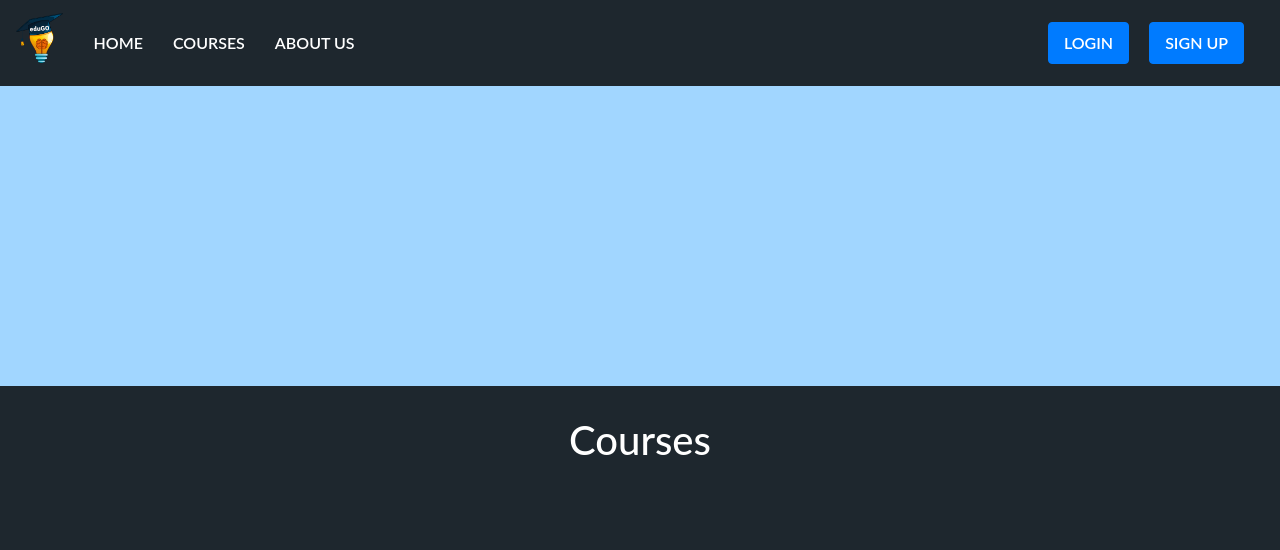
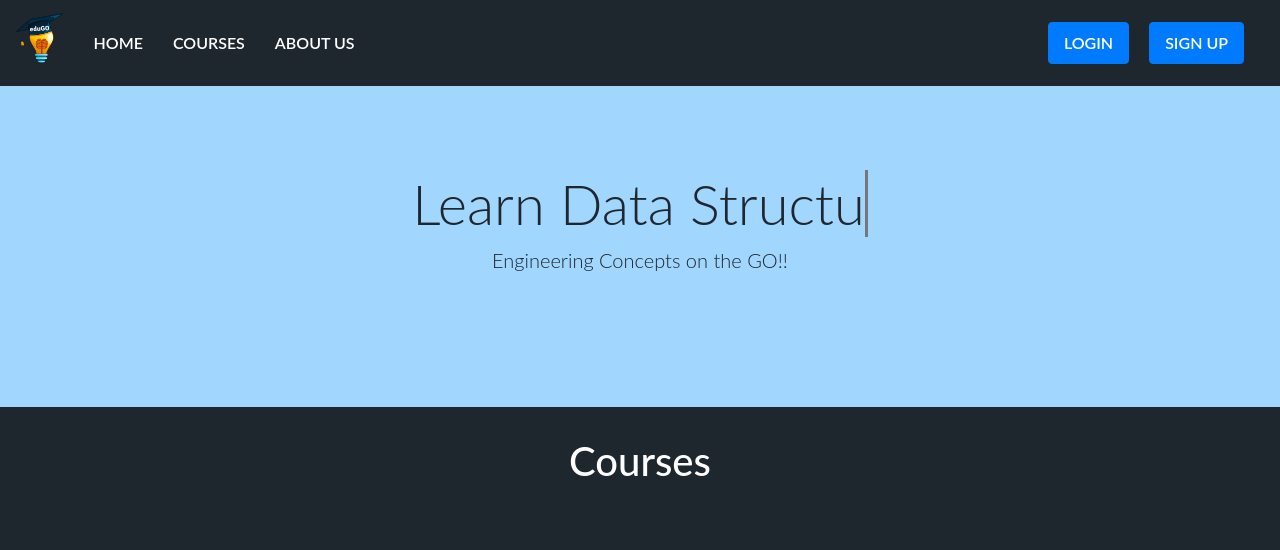
Before and after one commit to parthpanchal3399/eduGO-website, a PHP site: page /browsecourses.php in a window 1280 px wide. Shown: the top 550 px of the page. Run offline with PHP 8.4, Linux system fonts and the light colour scheme; data comes from the database, SQL or seed files in the repository; some libraries are stand-ins or nearby versions.

Commit message:
index jumbotron added and same in browsecourses

```diff
--- a/src/browsecourses.php
+++ b/src/browsecourses.php
@@ -8,7 +8,22 @@
 
 
 <div class="row" id="course-heading">
-
+    <div class="col-12">
+        <div class="inbody">
+            <div class="container-browse-courses">
+                <div class="jumbotron jumbotron-fluid">
+                    <div class="contrainer">
+                        <h1 class="display-4">Learn
+                            <!--this span will then be called in javascript and values will be taken -->
+                            <span class="txt-type" data-wait="1000" data-words = '["JavaScript" , "Data Structures" , "Java", "Python", "Computer Graphics", "DBMS"]'></span>
+                            <br>
+                        </h1>
+                        <p class="lead">Engineering Concepts on the GO!!</p>
+                    </div>
+                </div>
+            </div>
+        </div>
+    </div>
 </div>
 
 
@@ -73,3 +88,8 @@
     </div>
 </div>';
 ?>
+
+
+<?php
+        require "footer.php"
+?>
--- a/src/css/style.css
+++ b/src/css/style.css
@@ -287,6 +287,25 @@ a.learnmore {
     margin-top: auto;
   }
 
+.inbody{
+    font-family: 'Lato',sans-serif;
+    height: inherit;
+    /*yaha pe sirf ek acha image uthake dalde
+    baki color aur baki ke maine uske jaise hi kiye dusra kuch rakhna hai to bhi kar de
+    background: white url() no-repeat center center / cover;*/
+
+    color :#1e272e;
+}
+
+.container-browse-courses{
+    background-color: #A1D6FF;
+    display: flex;
+    flex-direction: column;
+    justify-content: center;
+    height: inherit;
+    padding: 0 3rem;
+}
+
 
 /* Viewcourse */
 .video-container{
@@ -298,3 +317,10 @@ a.learnmore {
     padding: 20px;
 
 }
+
+
+/* mycourses */
+.jumbotron {
+    text-align: center;
+    background: none;
+}
--- a/src/footer.php
+++ b/src/footer.php
@@ -2,6 +2,8 @@
 
 
 </footer>
+<!-- UserDefined JavaScript -->
+<script src="js/main.js"></script>
 <!-- JavaScript Libraries -->
 <script src="https://code.jquery.com/jquery-3.2.1.slim.min.js"
     integrity="sha384-KJ3o2DKtIkvYIK3UENzmM7KCkRr/rE9/Qpg6aAZGJwFDMVNA/GpGFF93hXpG5KkN" crossorigin="anonymous">
--- a/src/login.php
+++ b/src/login.php
@@ -67,7 +67,7 @@
                                 }
                                 else if(isset($_GET['login']) == "success")
                                 {
-                                    header("refresh:2; url=login.php");
+                                    header("refresh:2; url=mycourses.php");
                                     echo '<div class="text-center alert alert-success" role="alert">
                                                 Login Successful! Redirecting ....
                                             </div>';
```
Also changed, not shown: src/index.php (+10 -9 lines), src/mycourses.php (+24 -3 lines).
